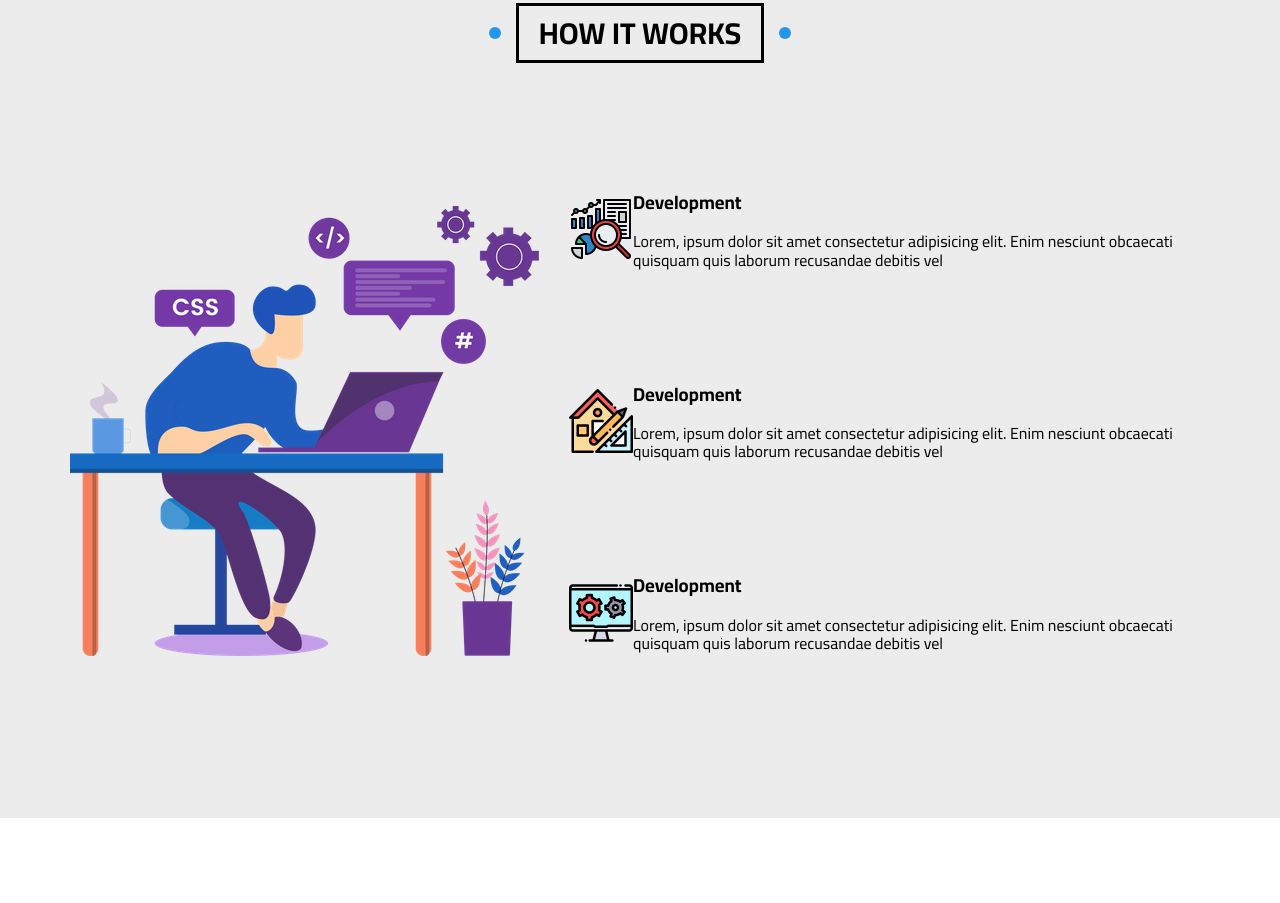
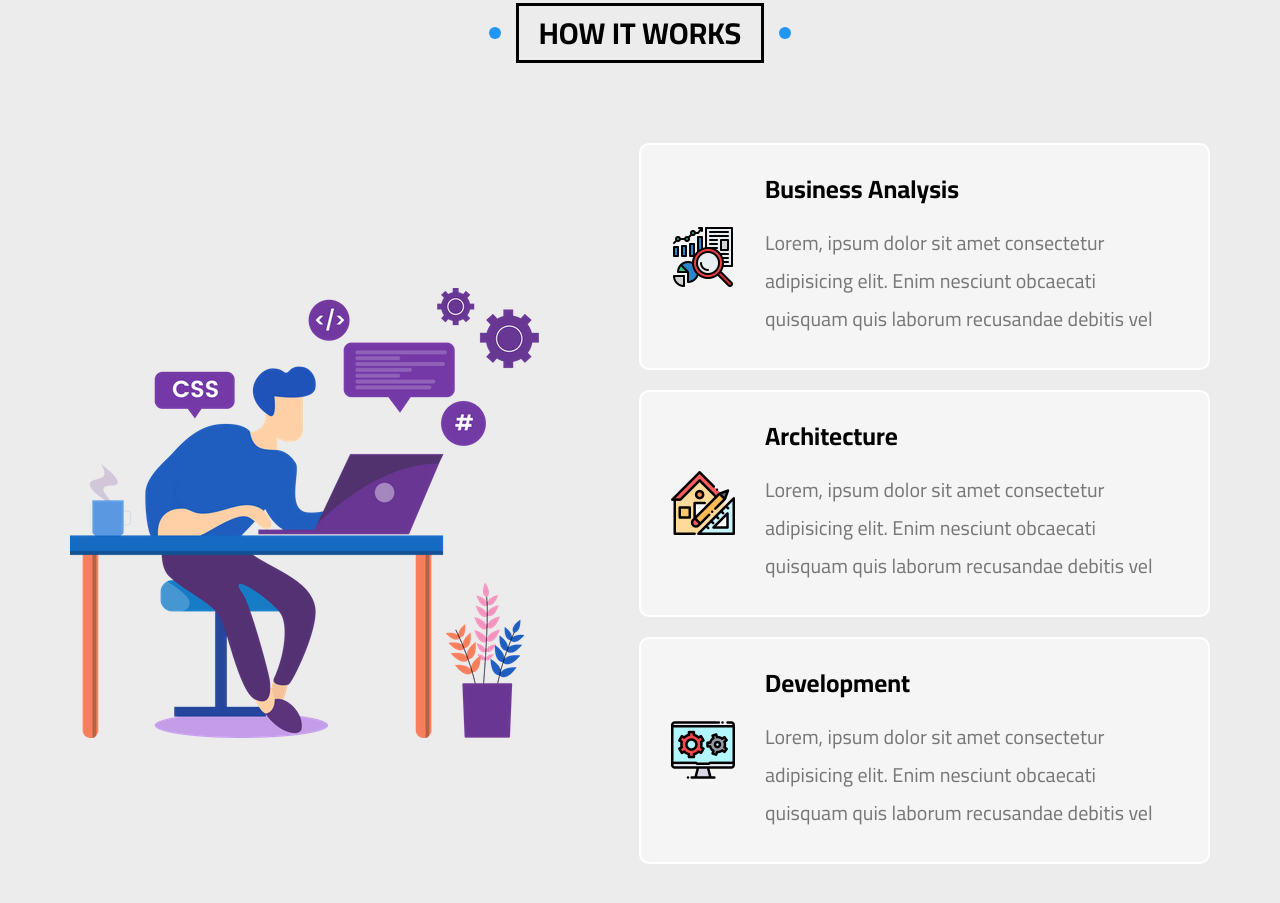
Before and after one commit to Enamtoet/Responsive-Web-design, a plain HTML site: page index.html in a window 1280 px wide. Shown: the part 8379-9282 px from the top of the page. Before the commit the page ends 9197 px from the top, so only its background shows below. Drawn offline with Linux system fonts and the light colour scheme.

Commit message:
Add CSS Code And Responsive to 'How it Works' Section

```diff
--- a/css/main.css
+++ b/css/main.css
@@ -846,13 +846,78 @@ right: -30px;
     align-items: center;
     display: flex
 }
+@media (max-width:991px) {
+    .work .container{
+        flex-direction: column;
+    }
+
+}
+.work .container > img{
+    margin-right: 100px;
+    max-width: 100%;
+}
+@media (max-width:991px) {
+    .work .container > img{
+        margin: 0 auto 60px
+    }
+}
 .work .container .box{
     display: flex;
     align-items: center;
     padding: 30px;
-    margin-bottom: 20px;}
+    margin-bottom: 20px;
+    background-color: #f6f5f5;
+    border: 2px solid white;
+    border-radius: 10px;
+    position: relative;
+    z-index: 1
+}
+.work .container .box::before{
+    content: "";
+    position: absolute;
+    left: 50%;
+    top: 50%;
+    transform: translate(-50%, -50%);
+    width: 0px;
+    height: 0px;
+    background-color: #ededed;
+    transition: var(--main-transition);
+    z-index: -1
+}
+.work .container .box:hover::before{
+    width: 100%;
+    height: 100%;
+    border-radius: 10px;
+}
+@media (max-width:767px) {
+    .work .container .box{
+        flex-direction: column;
+    text-align: center;
+    }
+}
+
 .work .container .box img{
     width: 64px;
+    margin-right: 30px;
+
+}
+@media(max-width:767px){
+    .work .container .box img{
+        margin: 0 auto 20px;
+    }
+}
+
+
+.work .container .box .text h3{
+    font-size: 25px;
+    margin: 0;
+}
+.work .container .box .text p{
+    line-height: 1.9;
+    color: #777;
+    font-size: 20px;
+    margin-bottom: 0;
+
 }
 /* End work */
 /* Start Animation */
--- a/index.html
+++ b/index.html
@@ -532,7 +532,7 @@
                 <div class="box">
                     <img src="images/work-steps-1.png" alt="">
                     <div class="text">
-                        <h3>Development</h3>
+                    <h3>Business Analysis </h3>
                         <p>Lorem, ipsum dolor sit amet consectetur adipisicing elit.
                          Enim nesciunt obcaecati quisquam quis laborum recusandae debitis vel</p>
                     </div>
@@ -540,7 +540,7 @@
                 <div class="box">
                     <img src="images/work-steps-2.png" alt="">
                     <div class="text">
-                        <h3>Development</h3>
+                        <h3>Architecture</h3>
                         <p>Lorem, ipsum dolor sit amet consectetur adipisicing elit.
                          Enim nesciunt obcaecati quisquam quis laborum recusandae debitis vel</p>
                     </div>
```
